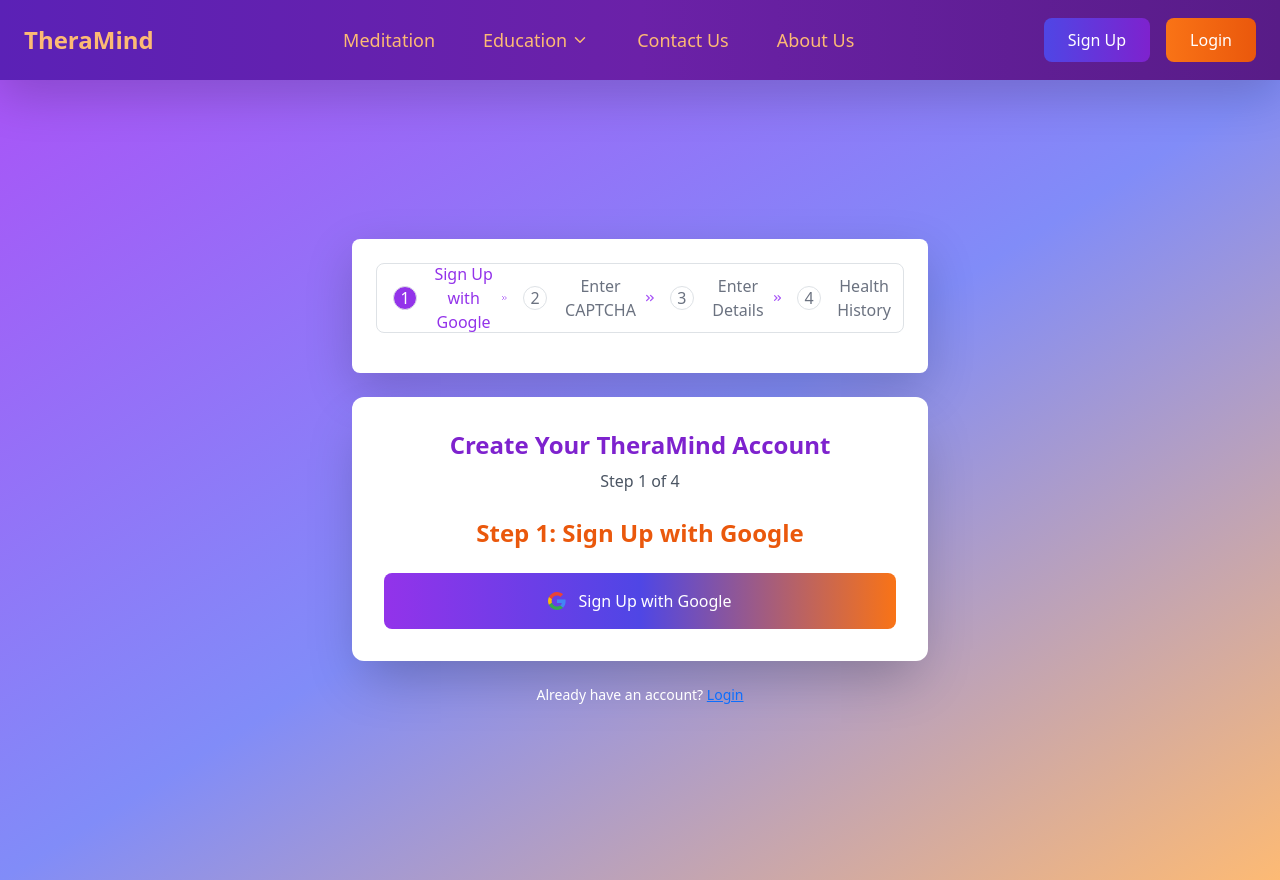
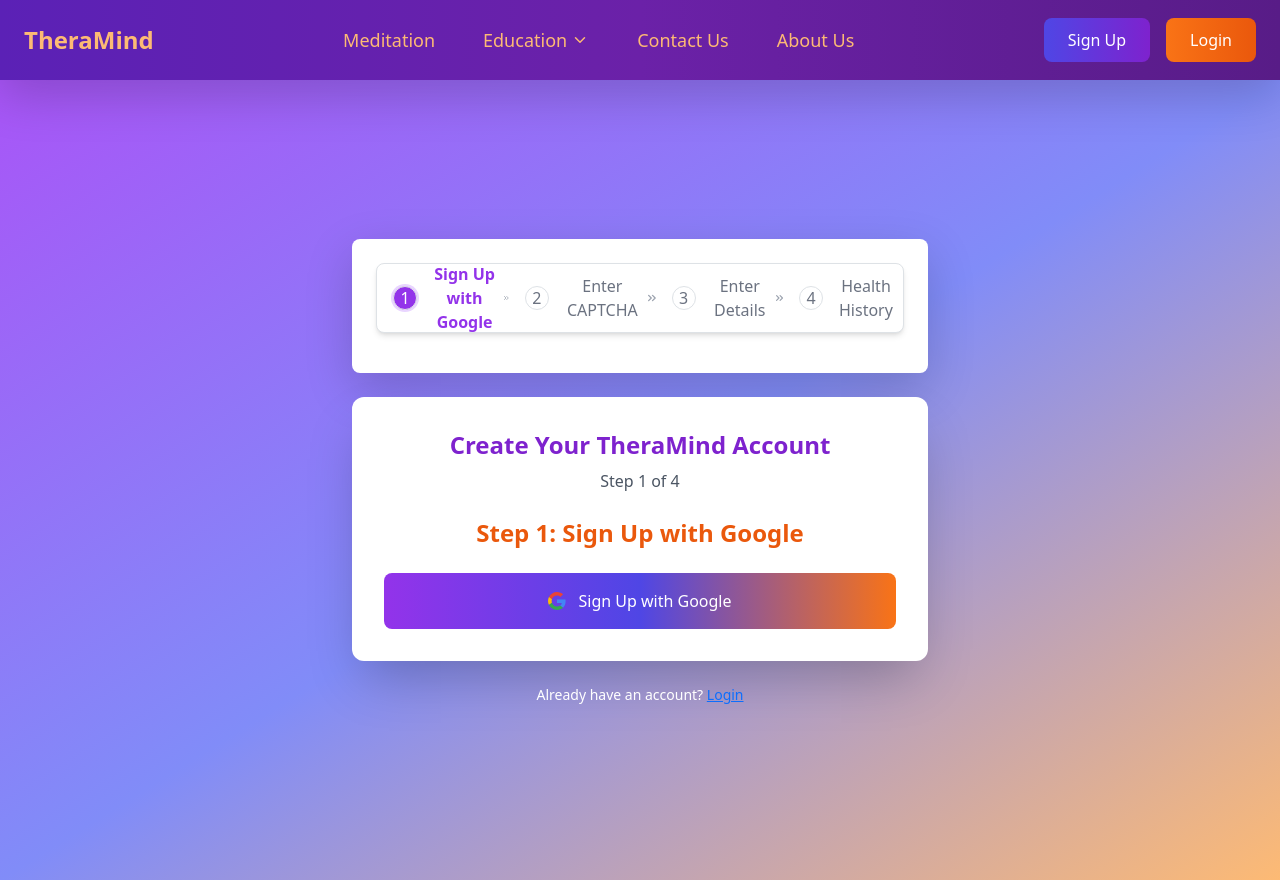
Before and after one commit to poetabdullah/theramind, a React (Create React App) app: page /signup in a window 1280 px wide. Built offline with nearby package versions, Linux system fonts and the light colour scheme; no server answers.

Commit message:
Enhanced the step progress

```diff
--- a/src/components/StepProgress.js
+++ b/src/components/StepProgress.js
@@ -3,16 +3,16 @@
 const StepProgress = ({ steps, currentStep }) => {
   return (
     <ol
-      className="flex items-center w-full p-3 space-x-2 text-base font-medium text-center text-purple-500 bg-white border border-gray-200 rounded-lg shadow-xs sm:p-4 sm:space-x-4 rtl:space-x-reverse"
+      className="flex items-center w-full p-3 space-x-2 text-base font-medium text-center text-purple-500 bg-white border border-gray-200 rounded-lg shadow-md sm:p-4 sm:space-x-4 rtl:space-x-reverse"
       style={{ height: "70px" }}
     >
       {steps.map((step, index) => (
         <li key={index} className="flex items-center">
           <span
-            className={`flex items-center justify-center w-6 h-6 me-2 text-base border rounded-full shrink-0
+            className={`flex items-center justify-center w-6 h-6 me-2 text-base border rounded-full shrink-0 transition-colors duration-200
               ${
                 currentStep === index + 1
-                  ? "bg-purple-600 text-white border-purple-600"
+                  ? "bg-purple-600 text-white border-purple-600 ring-2 ring-purple-200"
                   : currentStep > index + 1
                   ? "bg-purple-600 text-white border-purple-600"
                   : "border-gray-500 text-gray-500"
@@ -21,36 +21,25 @@
             {currentStep > index + 1 ? (
               <svg
                 xmlns="http://www.w3.org/2000/svg"
-                viewBox="0 0 48 48"
-                width="20"
-                height="20"
-                className="mr-3"
+                viewBox="0 0 24 24"
+                width="16"
+                height="16"
+                fill="none"
+                stroke="currentColor"
+                strokeWidth="2.5"
+                strokeLinecap="round"
+                strokeLinejoin="round"
               >
-                <path
-                  fill="#EA4335"
-                  d="M24 9.5c3.54 0 6.71 1.22 9.21 3.6l6.85-6.85C35.9 2.38 30.47 0 24 0 14.62 0 6.51 5.38 2.56 13.22l7.98 6.19C12.43 13.72 17.74 9.5 24 9.5z"
-                />
-                <path
-                  fill="#4285F4"
-                  d="M46.98 24.55c0-1.57-.15-3.09-.38-4.55H24v9.02h12.94c-.58 2.96-2.26 5.48-4.78 7.18l7.73 6c4.51-4.18 7.09-10.36 7.09-17.65z"
-                />
-                <path
-                  fill="#FBBC05"
-                  d="M10.53 28.59c-.48-1.45-.76-2.99-.76-4.59s.27-3.14.76-4.59l-7.98-6.19C.92 16.46 0 20.12 0 24c0 3.88.92 7.54 2.56 10.78l7.97-6.19z"
-                />
-                <path
-                  fill="#34A853"
-                  d="M24 48c6.48 0 11.93-2.13 15.89-5.81l-7.73-6c-2.15 1.45-4.92 2.3-8.16 2.3-6.26 0-11.57-4.22-13.47-9.91l-7.98 6.19C6.51 42.62 14.62 48 24 48z"
-                />
+                <polyline points="20 6 9 17 4 12" />
               </svg>
             ) : (
               index + 1
             )}
           </span>
           <span
-            className={`sm:inline-flex sm:ms-2 ${
+            className={`sm:inline-flex sm:ms-2 transition-colors duration-200 ${
               currentStep === index + 1
-                ? "text-purple-600"
+                ? "text-purple-600 font-semibold"
                 : currentStep > index + 1
                 ? "text-gray-700"
                 : "text-gray-500"
@@ -60,7 +49,7 @@
           </span>
           {index < steps.length - 1 && (
             <svg
-              className="w-3 h-3 ms-2 sm:ms-4 rtl:rotate-180"
+              className="w-3 h-3 ms-2 sm:ms-4 rtl:rotate-180 text-gray-400"
               aria-hidden="true"
               xmlns="http://www.w3.org/2000/svg"
               fill="none"
```
